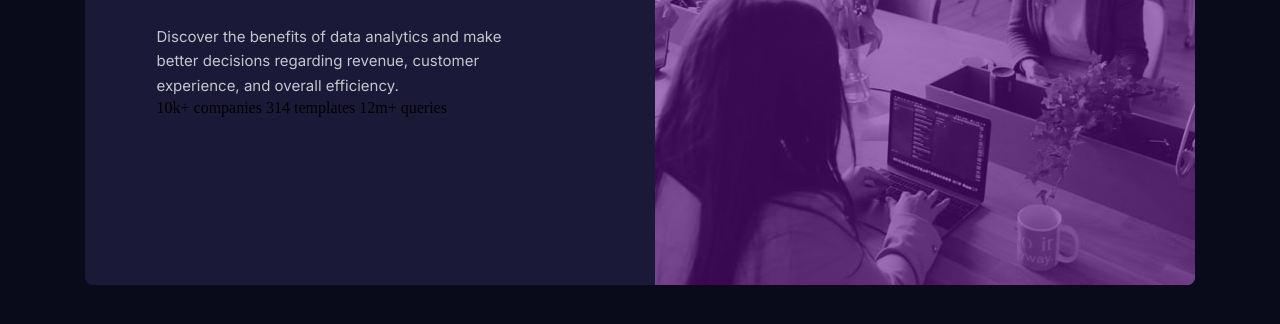
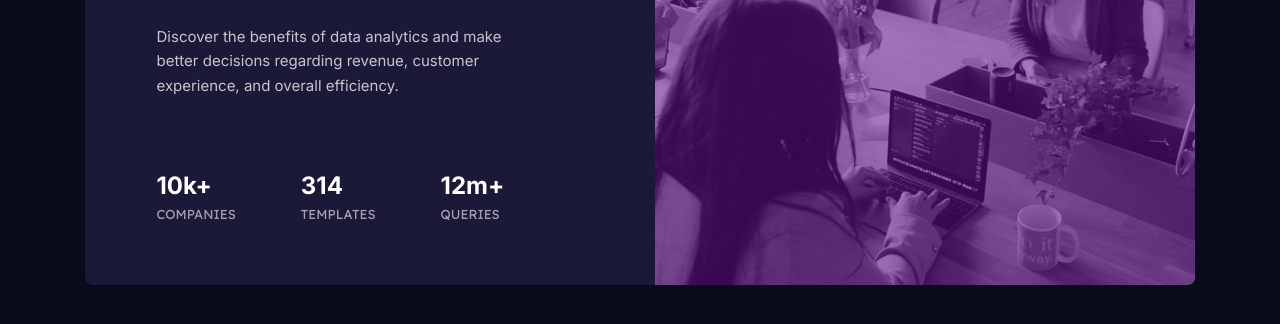
Before and after one commit to MissSiriluck/Stats-preview-card-component, a plain HTML site: page index.html in a window 1280 px wide. Shown: the part 338-662 px from the top of the page. Drawn offline with Linux system fonts and the light colour scheme.

Commit message:
updated index.html, README.md, style.css

```diff
--- a/index.html
+++ b/index.html
@@ -20,9 +20,11 @@
 
         <p>Discover the benefits of data analytics and make better decisions regarding revenue, customer experience, and overall efficiency.</p>
 
-        10k+ companies
-        314 templates
-        12m+ queries
+        <div class="stat">
+          <div class="stat-box"><h2>10k+</h2><p class="stat-headings">companies</p></div>
+          <div class="stat-box"><h2>314</h2><p class="stat-headings">templates</p></div>
+          <div class="stat-box"><h2>12m+</h2><p class="stat-headings">queries</p></div>
+        </div>
       </div>
       <div class="img-container">
         <img src="./images/image-header-desktop.jpg" alt="People get oppatunity from business dealings." class="img-desk">
--- a/style.css
+++ b/style.css
@@ -4,28 +4,26 @@ body {
     margin: 0;
     background-color: #090b1a;
 }
-h1, p {
+h1, h2, p {
+    margin: 0;
     font-family: 'Inter', sans-serif;
 }
-/* h1 {
-    font-family: 'Inter', sans-serif;
-    font-family: 'Lexend Deca', sans-serif;
-} */
 .container {
-    display:flex;
-    justify-content: center;
     align-items: center;
     height: 100vh;
 }
 .card {
     margin: 1.5em;
-    display:flex;
-    justify-content: center;
     background-color: #1b1938;
     border-radius: 0.5em;
     max-width: 69.375em;
     width: 100%;
     max-height: 27.875em;
+}
+.container,
+.card {
+    display:flex;
+    justify-content: center;
 }
 .img-mobile {
     display: none;
@@ -56,19 +54,35 @@ h1, p {
     margin: 4.438em 7.188em auto 4.438em;
     width: 23.938em;
 }
+.stat {
+    display: flex;
+}
+h1, h2 {
+    color: #ffffff;
+}
 h1 {
-    margin: 0;
     padding-bottom: 0.74em;
-    color: #ffffff;
     font-size: 2.25em;
     font-weight: 700;
 }
+h2 {
+    padding-top: 3em;
+    font-size: 1.5em;
+    font-weight: 700;
+}
 p {
-    margin: 0;
     color: #ffffffbf;
     font-size: 0.938em;
     font-weight: 400;
     line-height: 1.65em;
+}
+.stat-headings {
+    padding-top: 0.284em;
+    padding-right: 5em;
+    font-family: 'Lexend Deca', sans-serif;
+    font-size: 0.8125em;
+    color: #ffffff99;
+    text-transform: uppercase;
 }
 @media screen and (max-width: 768px){
     .img-mobile {
```
Also changed, not shown: 1 other file.
